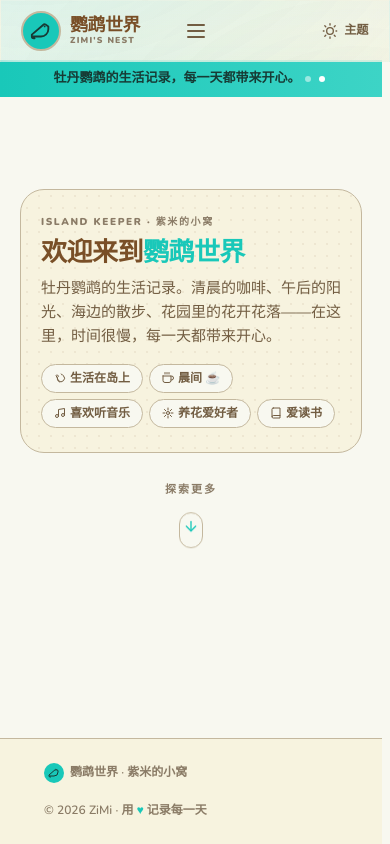
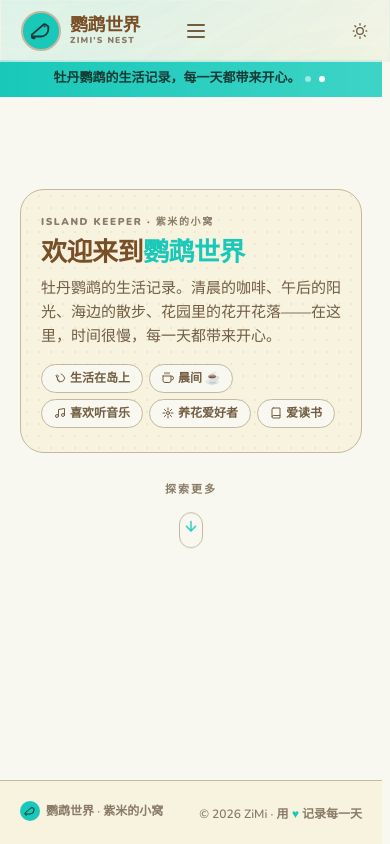
Before and after one commit to sikenali/parrot-world, a React (Vite) app: page /home in a window 390 px wide. Built offline with nearby package versions, Linux system fonts and the light colour scheme.

Commit message:
修复移动端菜单下拉被裁剪(overflow:hidden)并调整：主题按钮去文字、footer 移动端单行左右分布

```diff
--- a/src/components/Header.tsx
+++ b/src/components/Header.tsx
@@ -90,7 +90,6 @@ export function Header({ onTabChange, isDark, onThemeToggle, isCompact }: Header
               ? <span className="theme-icon"><svg width="16" height="16" viewBox="0 0 24 24" fill="none" stroke="currentColor" strokeWidth="2" strokeLinecap="round" strokeLinejoin="round"><circle cx="12" cy="12" r="4"/><line x1="12" y1="2" x2="12" y2="4"/><line x1="12" y1="20" x2="12" y2="22"/><line x1="4.22" y1="4.22" x2="5.64" y2="5.64"/><line x1="18.36" y1="18.36" x2="19.78" y2="19.78"/><line x1="2" y1="12" x2="4" y2="12"/><line x1="20" y1="12" x2="22" y2="12"/><line x1="4.22" y1="19.78" x2="5.64" y2="18.36"/><line x1="18.36" y1="5.64" x2="19.78" y2="4.22"/></svg></span>
               : <span className="theme-icon"><svg width="16" height="16" viewBox="0 0 24 24" fill="none" stroke="currentColor" strokeWidth="2" strokeLinecap="round" strokeLinejoin="round"><circle cx="12" cy="12" r="5"/><line x1="12" y1="1" x2="12" y2="3"/><line x1="12" y1="21" x2="12" y2="23"/><line x1="4.22" y1="4.22" x2="5.64" y2="5.64"/><line x1="18.36" y1="18.36" x2="19.78" y2="19.78"/><line x1="2" y1="12" x2="3" y2="12"/><line x1="21" y1="12" x2="22" y2="12"/><line x1="4.22" y1="19.78" x2="5.64" y2="18.36"/><line x1="18.36" y1="5.64" x2="19.78" y2="4.22"/></svg></span>
             }
-            <span className="theme-toggle-label">主题</span>
           </button>
         </div>
       </div>
--- a/src/index.css
+++ b/src/index.css
@@ -996,12 +996,15 @@ body {
   .photo-wall-grid { grid-auto-rows: 120px; }
   .about-body { padding: 16px; }
   .about-name-row { flex-direction: column; align-items: flex-start; gap: 10px; }
+  .footer-inner { flex-wrap: nowrap; justify-content: space-between; padding: 0 4px; gap: 8px; }
+  .site-footer { padding: 20px 16px; }
   .site-header.is-menu-open .primary-nav {
     display: grid !important;
-    position: absolute;
-    top: calc(100% + 0.5rem);
+    position: fixed;
+    top: calc(var(--header-height) + 0.5rem);
     left: 0.75rem;
     right: 0.75rem;
+    overflow: hidden;
     padding: 0.5rem;
     border: 1px solid var(--theme-border);
     border-radius: 1.1rem;
```
